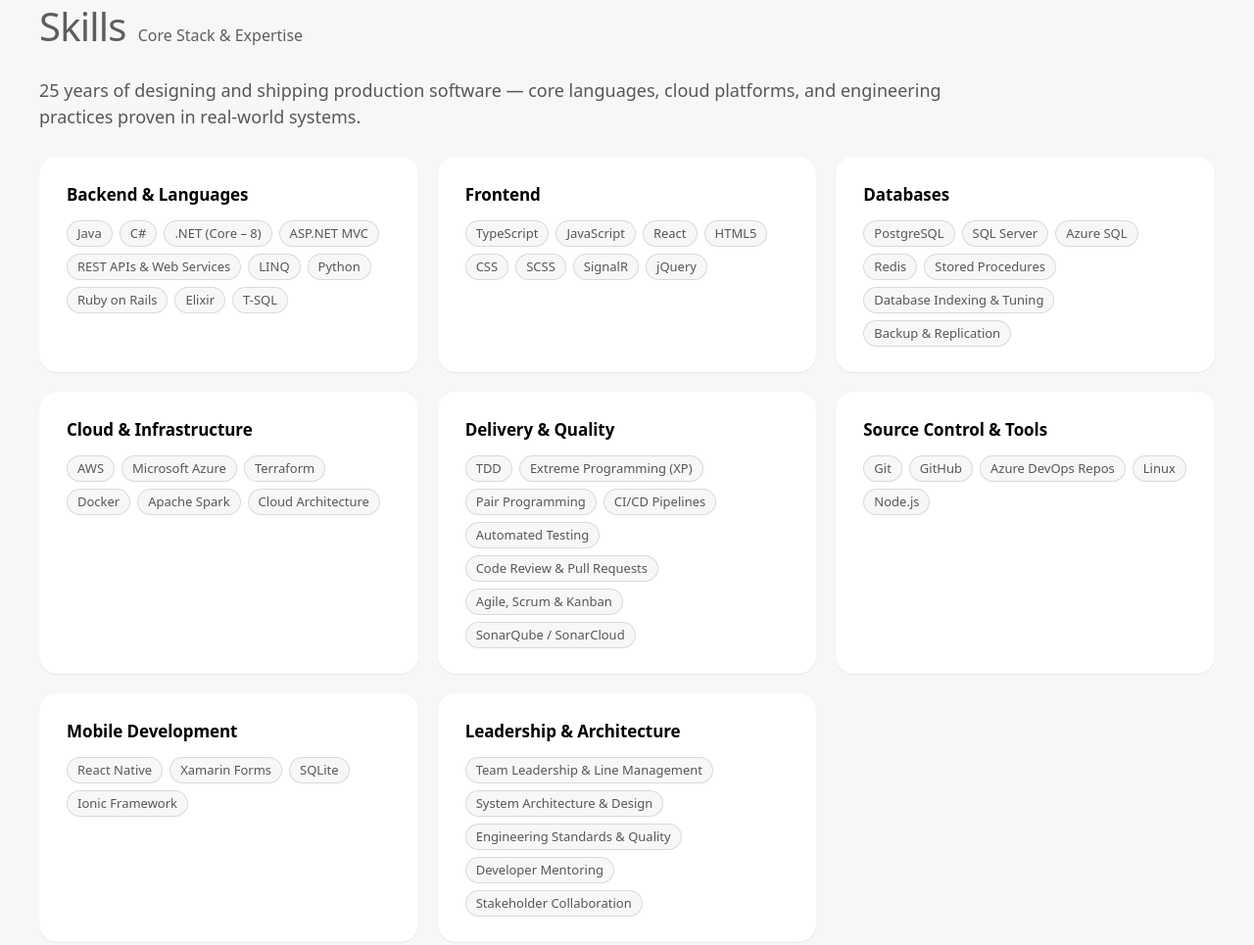
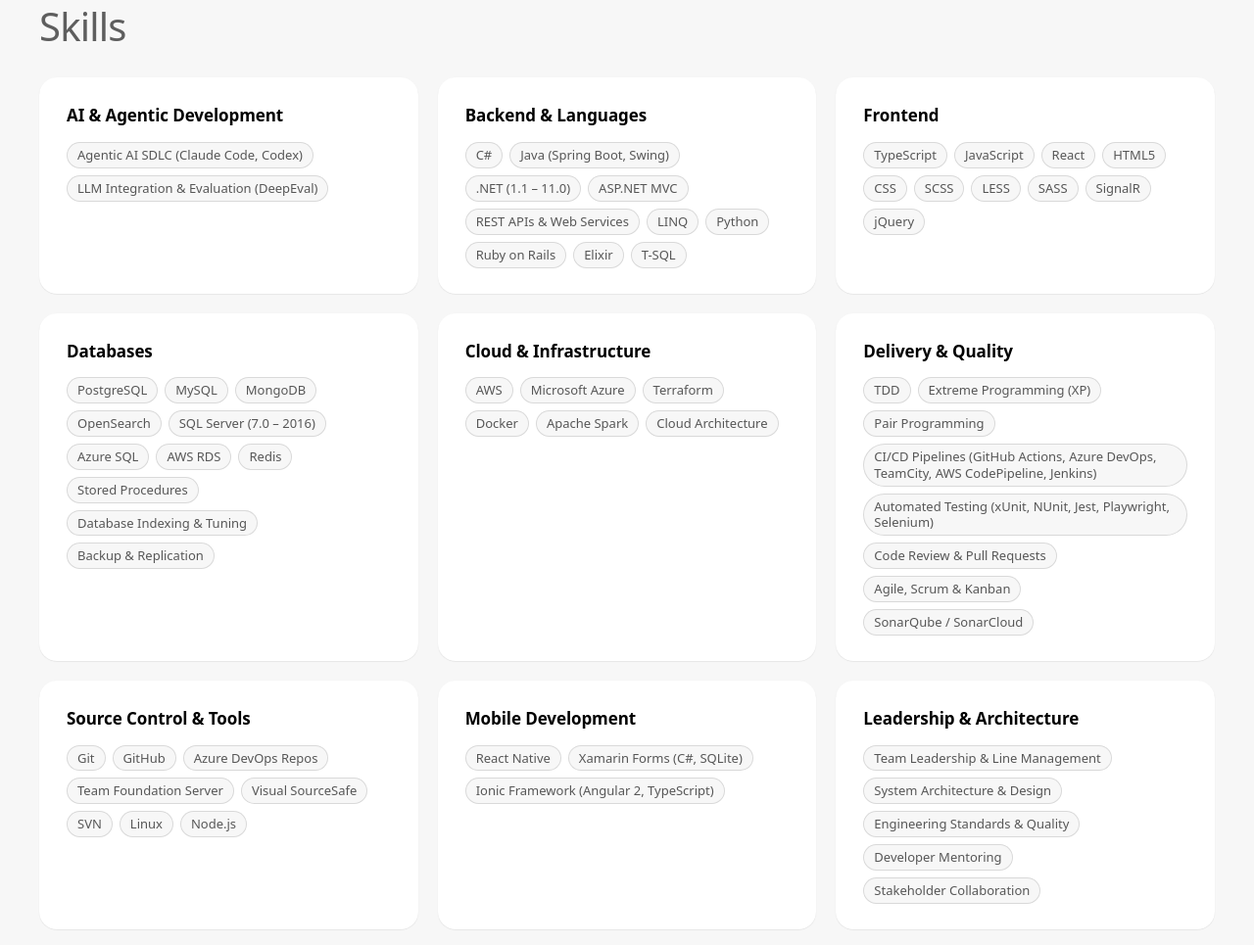
Before and after one commit to rlilker/cv, an Astro site: page / in a window 1280 px wide. Shown: the part 3510-4475 px from the top of the page at 98% size. Built offline with nearby package versions, Linux system fonts and the light colour scheme; Astro itself is replaced by a stand-in of ours.

Commit message:
Clean up skills and interests sections
- Remove '17 areas of expertise' meta from Skills Summary section title
- Remove 'Core Stack & Expertise' meta from Skills section title
- Remove AI-sounding section description paragraph from Skills
- Add prominent 'AI & Agentic Development' skill group (Claude Code, Codex, DeepEval)
- Reorder Backend & Languages: C# before Java
- Update all skill groups to match CV content (LESS, SASS, MySQL, MongoDB, OpenSearch, AWS RDS, TFS, VSS, SVN, Spring Boot, Swing, etc.)
- Add Selenium to automated testing tools
- Update Interests lozenges: Cinema & TV, Cars & Motorbikes, Cats & Dogs, Reading (Sci-Fi & Fantasy)
- Split Interests copy into two paragraphs after 'Beanz and Toast.'

```diff
--- a/src/components/Interests.astro
+++ b/src/components/Interests.astro
@@ -8,7 +8,10 @@ import SectionTitle from './SectionTitle.astro';
 
   <div class="interests-body">
     <p class="interests-copy">
-      Away from work, I love to spend time with my wife and two kids, especially when we get away on a family holiday. I'm a big fan of cinema and TV, have a soft spot for cars, motorbikes, or just cool engineering in general, and am both a cat and dog person, though currently outnumbered at home by two cats, Beanz and Toast. I'll read pretty much anything, with a leaning toward sci-fi and fantasy, and I've been gaming across PC and console since getting hooked on Pac-Man in the eighties. I also enjoy puzzles of all kinds (riddles, quizzes, crosswords, sudoku, or figuring out broken things) and love to cook, a skill born out of a &quot;clean or cook&quot; ultimatum when my wife and I first moved in together. I've been playing guitar for thirty years and keeping up a long Duolingo streak in Spanish, though neither would suggest either has been going on that long, much to my wife's amusement, or displeasure.
+      Away from work, I love to spend time with my wife and two kids, especially when we get away on a family holiday. I'm a big fan of cinema and TV, have a soft spot for cars, motorbikes, or just cool engineering in general, and am both a cat and dog person, though currently outnumbered at home by two cats, Beanz and Toast.
+    </p>
+    <p class="interests-copy">
+      I'll read pretty much anything, with a leaning toward sci-fi and fantasy, and I've been gaming across PC and console since getting hooked on Pac-Man in the eighties. I also enjoy puzzles of all kinds (riddles, quizzes, crosswords, sudoku, or figuring out broken things) and love to cook, a skill born out of a &quot;clean or cook&quot; ultimatum when my wife and I first moved in together. I've been playing guitar for thirty years and keeping up a long Duolingo streak in Spanish, though neither would suggest either has been going on that long, much to my wife's amusement, or displeasure.
     </p>
 
     <ul class="interest-pills">
--- a/src/components/Skills.astro
+++ b/src/components/Skills.astro
@@ -4,12 +4,7 @@ import SectionTitle from './SectionTitle.astro';
 ---
 
 <section class="section skills" id="skills">
-  <SectionTitle title="Skills" meta="Core Stack & Expertise" />
-
-  <p class="section-desc">
-    25 years of designing and shipping production software — core languages, cloud platforms,
-    and engineering practices proven in real-world systems.
-  </p>
+  <SectionTitle title="Skills" />
 
   <div class="skill-grid">
     {
@@ -34,13 +29,6 @@ import SectionTitle from './SectionTitle.astro';
     align-items: flex-start;
     gap: 28px;
     width: 100%;
-  }
-
-  .section-desc {
-    max-width: var(--measure);
-    font-size: 18px;
-    line-height: 1.45;
-    color: var(--ink-soft);
   }
 
   .skill-grid {
--- a/src/components/SkillsSummary.astro
+++ b/src/components/SkillsSummary.astro
@@ -4,7 +4,7 @@ import SectionTitle from './SectionTitle.astro';
 ---
 
 <section class="section skills-summary" id="skills-summary">
-  <SectionTitle title="Skills Summary" meta={`${skillsSummary.length} areas of expertise`} />
+  <SectionTitle title="Skills Summary" />
 
   <ul class="summary-list">
     {skillsSummary.map((item) => (
--- a/src/data/cv.json
+++ b/src/data/cv.json
@@ -201,12 +201,20 @@
   ],
   "skillGroups": [
     {
+      "id": "ai",
+      "title": "AI & Agentic Development",
+      "items": [
+        "Agentic AI SDLC (Claude Code, Codex)",
+        "LLM Integration & Evaluation (DeepEval)"
+      ]
+    },
+    {
       "id": "backend",
       "title": "Backend & Languages",
       "items": [
-        "Java",
         "C#",
-        ".NET (Core – 8)",
+        "Java (Spring Boot, Swing)",
+        ".NET (1.1 – 11.0)",
         "ASP.NET MVC",
         "REST APIs & Web Services",
         "LINQ",
@@ -219,15 +227,30 @@
     {
       "id": "frontend",
       "title": "Frontend",
-      "items": ["TypeScript", "JavaScript", "React", "HTML5", "CSS", "SCSS", "SignalR", "jQuery"]
+      "items": [
+        "TypeScript",
+        "JavaScript",
+        "React",
+        "HTML5",
+        "CSS",
+        "SCSS",
+        "LESS",
+        "SASS",
+        "SignalR",
+        "jQuery"
+      ]
     },
     {
       "id": "data",
       "title": "Databases",
       "items": [
         "PostgreSQL",
-        "SQL Server",
+        "MySQL",
+        "MongoDB",
+        "OpenSearch",
+        "SQL Server (7.0 – 2016)",
         "Azure SQL",
+        "AWS RDS",
         "Redis",
         "Stored Procedures",
         "Database Indexing & Tuning",
@@ -246,8 +269,8 @@
         "TDD",
         "Extreme Programming (XP)",
         "Pair Programming",
-        "CI/CD Pipelines",
-        "Automated Testing",
+        "CI/CD Pipelines (GitHub Actions, Azure DevOps, TeamCity, AWS CodePipeline, Jenkins)",
+        "Automated Testing (xUnit, NUnit, Jest, Playwright, Selenium)",
         "Code Review & Pull Requests",
         "Agile, Scrum & Kanban",
         "SonarQube / SonarCloud"
@@ -256,12 +279,25 @@
     {
       "id": "source-control",
       "title": "Source Control & Tools",
-      "items": ["Git", "GitHub", "Azure DevOps Repos", "Linux", "Node.js"]
+      "items": [
+        "Git",
+        "GitHub",
+        "Azure DevOps Repos",
+        "Team Foundation Server",
+        "Visual SourceSafe",
+        "SVN",
+        "Linux",
+        "Node.js"
+      ]
     },
     {
       "id": "mobile",
       "title": "Mobile Development",
-      "items": ["React Native", "Xamarin Forms", "SQLite", "Ionic Framework"]
+      "items": [
+        "React Native",
+        "Xamarin Forms (C#, SQLite)",
+        "Ionic Framework (Angular 2, TypeScript)"
+      ]
     },
     {
       "id": "leadership",
@@ -298,12 +334,15 @@
 
   "interests": [
     "Family & friends",
-    "Reading",
+    "Cinema & TV",
+    "Cars & Motorbikes",
+    "Cats & Dogs",
+    "Reading (Sci-Fi & Fantasy)",
+    "Gaming",
+    "Puzzles",
+    "Cooking",
     "Guitar",
-    "Learning Spanish",
-    "Cooking",
-    "Gaming",
-    "Puzzles"
+    "Learning Spanish"
   ],
   "navSections": [
     { "id": "introduction", "label": "Introduction" },
```
